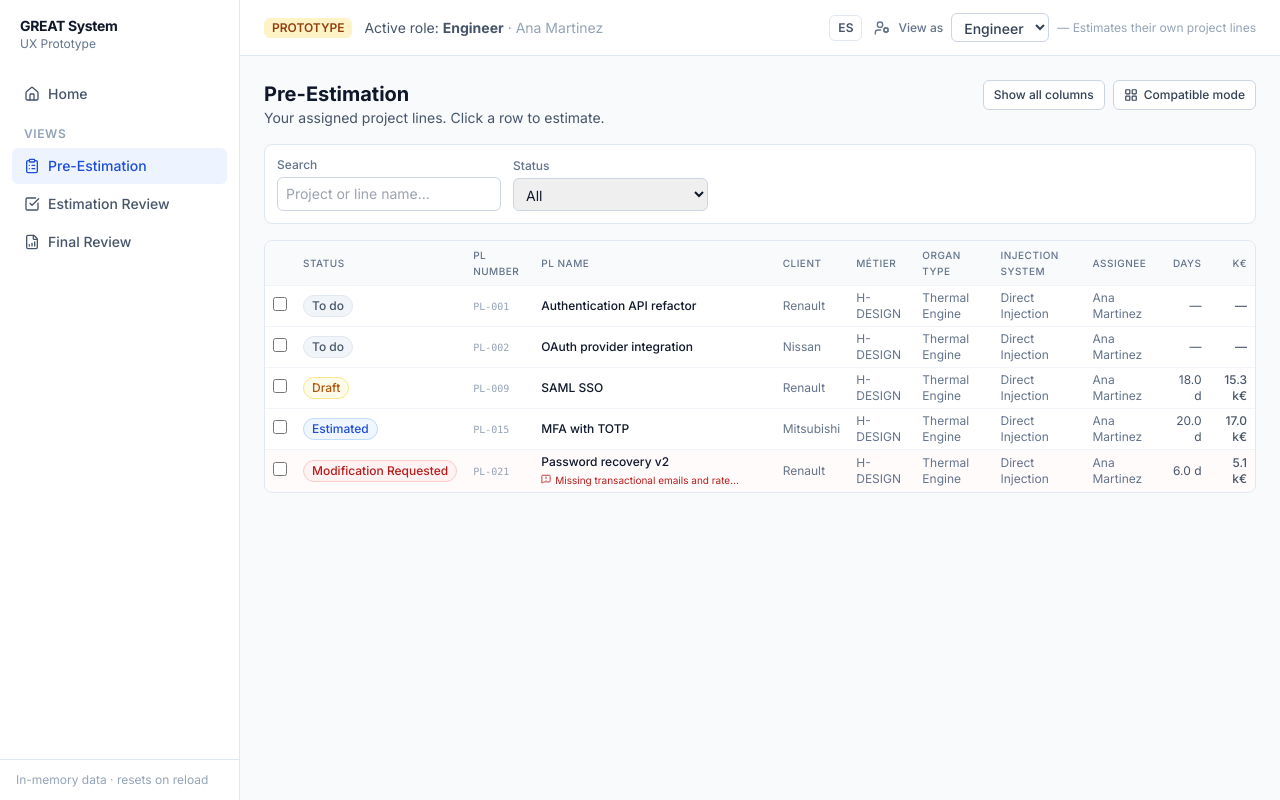
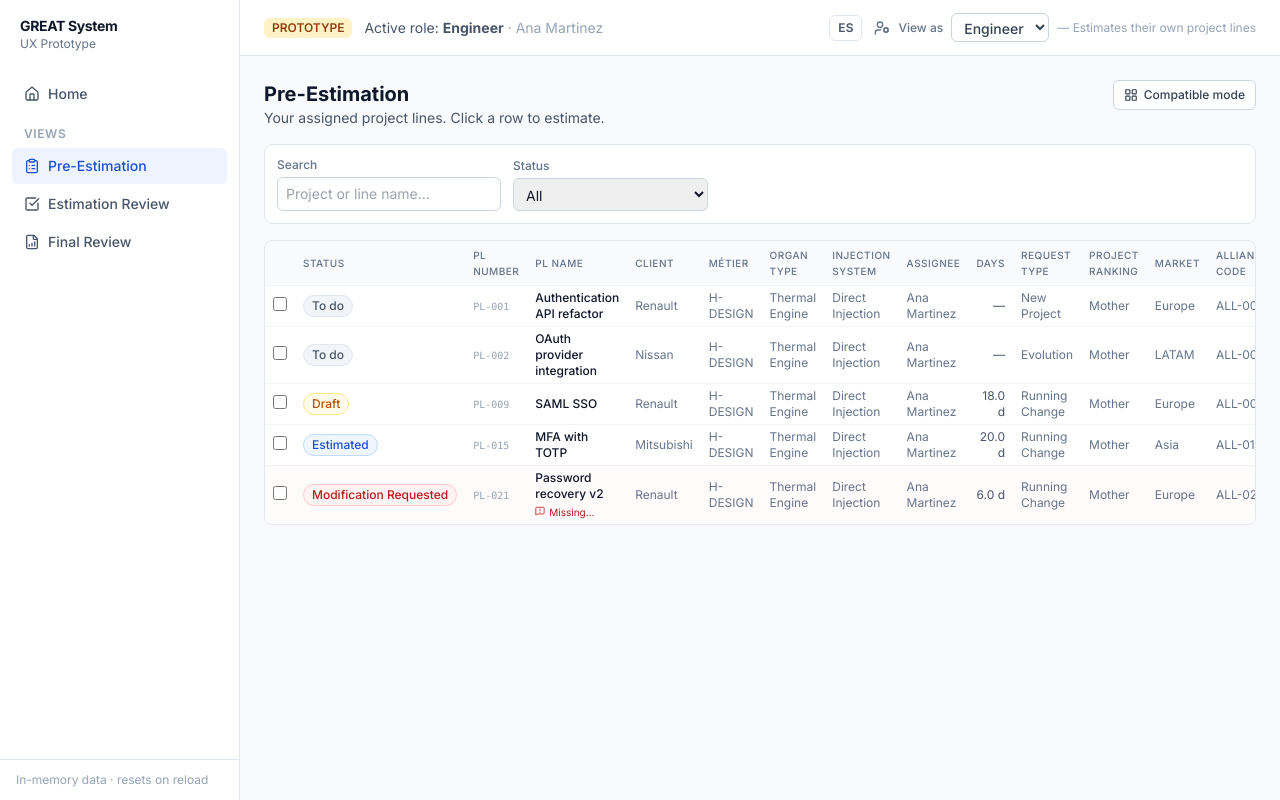
Before and after one commit to nujovich/ux_great_prototype, a React (Vite) app: page /pre-estimation in a window 1280 px wide. Built offline with nearby package versions, Linux system fonts and the light colour scheme.

Commit message:
fix(pev): remove Show-all-columns toggle, always show full grid (HIW-174 G1)

```diff
--- a/src/components/grid/ProjectLineGrid.tsx
+++ b/src/components/grid/ProjectLineGrid.tsx
@@ -14,14 +14,13 @@ interface Props {
   onRowClick: (id: string) => void;
   showSelection: boolean;
   showKEuro: boolean;
-  showAllColumns: boolean;
 }
 
 export function ProjectLineGrid({
-  lines, selectedIds, onToggleSelect, onRowClick, showSelection, showKEuro, showAllColumns,
+  lines, selectedIds, onToggleSelect, onRowClick, showSelection, showKEuro,
 }: Props) {
   const t = useT();
-  const columns = getGridColumns(showAllColumns);
+  const columns = getGridColumns();
 
   function renderCell(col: GridColumn, line: ProjectLine) {
     switch (col.key) {
--- a/src/components/grid/gridColumns.ts
+++ b/src/components/grid/gridColumns.ts
@@ -39,6 +39,6 @@ const COLUMNS: GridColumn[] = [
 
 export const KEY_COLUMN_KEYS = COLUMNS.filter((c) => c.group === 'key').map((c) => c.key);
 
-export function getGridColumns(showAll: boolean): GridColumn[] {
-  return showAll ? COLUMNS : COLUMNS.filter((c) => c.group === 'key');
+export function getGridColumns(): GridColumn[] {
+  return COLUMNS;
 }
--- a/src/components/pev/CompatibilityGroupSection.tsx
+++ b/src/components/pev/CompatibilityGroupSection.tsx
@@ -12,7 +12,6 @@ interface Props {
   onRowClick: (id: string) => void;
   showSelection: boolean;
   showKEuro: boolean;
-  showAllColumns: boolean;
   showOwnerFilters: boolean;
 }
 
@@ -23,7 +22,6 @@ export function CompatibilityGroupSection({
   onRowClick,
   showSelection,
   showKEuro,
-  showAllColumns,
   showOwnerFilters,
 }: Props) {
   const [filters, setFilters] = useState<GridFilters>(DEFAULT_FILTERS);
@@ -51,7 +49,6 @@ export function CompatibilityGroupSection({
         onRowClick={onRowClick}
         showSelection={showSelection}
         showKEuro={showKEuro}
-        showAllColumns={showAllColumns}
       />
     </div>
   );
--- a/src/i18n/en.ts
+++ b/src/i18n/en.ts
@@ -46,7 +46,6 @@ export const en: Translations = {
     vehicleCode: 'Vehicle Code', energy: 'Energy', spDate: 'SP', pcDate: 'PC',
     coDate: 'CO', sopDate: 'SOP', engineering: 'Engineering', estimateType: 'Estimate Type',
   },
-  showAllColumns: 'Show all columns',
   bulk: {
     selected: '{n} line(s) selected',
     incompatible: 'Incompatible selection.',
--- a/src/i18n/es.ts
+++ b/src/i18n/es.ts
@@ -46,7 +46,6 @@ export const es: Translations = {
     vehicleCode: 'Código Vehículo', energy: 'Energía', spDate: 'SP', pcDate: 'PC',
     coDate: 'CO', sopDate: 'SOP', engineering: 'Ingeniería', estimateType: 'Tipo de Estimación',
   },
-  showAllColumns: 'Mostrar todas las columnas',
   bulk: {
     selected: '{n} línea(s) seleccionada(s)',
     incompatible: 'Selección incompatible.',
--- a/src/i18n/types.ts
+++ b/src/i18n/types.ts
@@ -61,7 +61,6 @@ export interface Translations {
     engineering: string;
     estimateType: string;
   };
-  showAllColumns: string;
   bulk: {
     selected: string;
     incompatible: string;
--- a/src/pages/PreEstimationPage.tsx
+++ b/src/pages/PreEstimationPage.tsx
@@ -40,7 +40,6 @@ function PreEstimationContent() {
   const t = useT();
   const [filters, setFilters] = useState<GridFilters>(DEFAULT_FILTERS);
   const [compatibleMode, setCompatibleMode] = useState(false);
-  const [showAllColumns, setShowAllColumns] = useState(false);
 
   const scopedLines = useMemo(
     () => applyOwnerScope(lines, { ownOnly: can('view:own-lines-only'), activeEngineerId }),
@@ -91,13 +90,6 @@ function PreEstimationContent() {
         </div>
         <div className="flex items-center gap-2">
           <Button
-            variant={showAllColumns ? 'primary' : 'secondary'}
-            size="sm"
-            onClick={() => setShowAllColumns((v) => !v)}
-          >
-            {t('showAllColumns')}
-          </Button>
-          <Button
             variant={compatibleMode ? 'primary' : 'secondary'}
             size="sm"
             onClick={() => setCompatibleMode((v) => !v)}
@@ -135,7 +127,6 @@ function PreEstimationContent() {
                 onRowClick={(id) => openEstimationPanel(id)}
                 showSelection={showSelection}
                 showKEuro={showKEuro}
-                showAllColumns={showAllColumns}
                 showOwnerFilters={showOwnerFilters}
               />
             ))}
@@ -157,7 +148,6 @@ function PreEstimationContent() {
               onRowClick={(id) => openEstimationPanel(id)}
               showSelection={showSelection}
               showKEuro={showKEuro}
-              showAllColumns={showAllColumns}
             />
           )}
         </>
```
Also changed, not shown: 1 other file (tests, documents, lock files or other folders).
